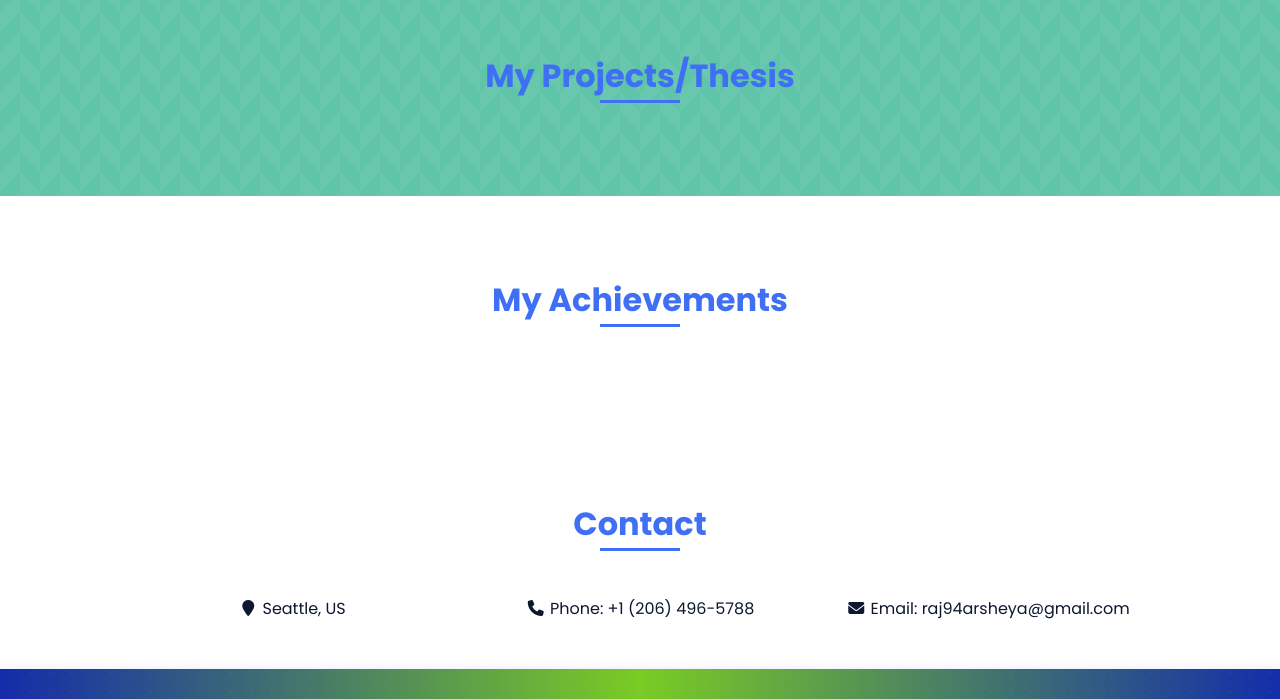
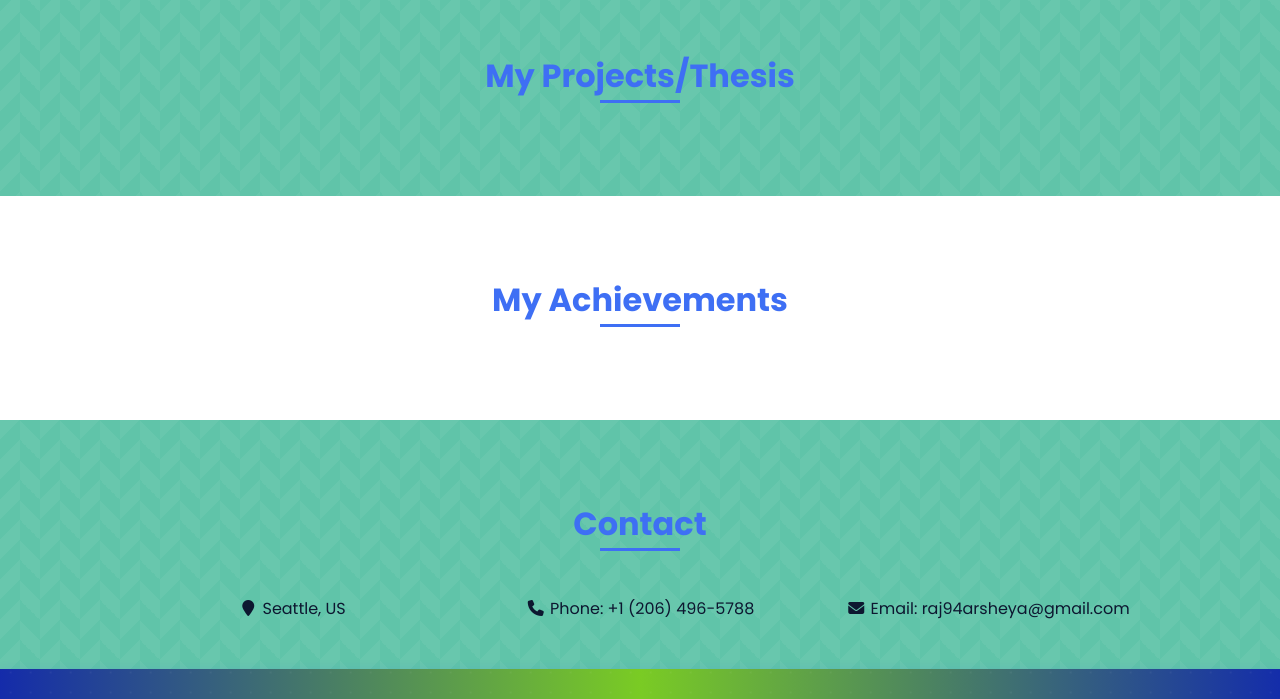
Before and after one commit to rajarsheya/rajarsheya.github.io, a plain HTML site: page index.html in a window 1280 px wide. Shown: the part 2090-2789 px from the top of the page. Drawn offline with nearby package versions, Linux system fonts and the light colour scheme.

Commit message:
added contact bg color

```diff
--- a/assets/css/styles.css
+++ b/assets/css/styles.css
@@ -638,6 +638,17 @@ video {
 }
 
 /* ===== CONTACT =====*/
+.contact{
+  padding: 50px 20px;
+  background: #60c4a9;
+  background-image:
+      linear-gradient(135deg, rgba(255, 255, 255, 0.05) 25%, transparent 25%),
+      linear-gradient(225deg, rgba(255, 255, 255, 0.05) 25%, transparent 25%),
+      linear-gradient(45deg, rgba(255, 255, 255, 0.05) 25%, transparent 25%),
+      linear-gradient(315deg, rgba(255, 255, 255, 0.05) 25%, transparent 25%);
+  background-size: 40px 40px;
+  background-position: 0 0, 0 20px, 20px -20px, -20px 0px;
+}
 .contact__input {
   width: 100%;
   font-size: var(--normal-font-size);
```
